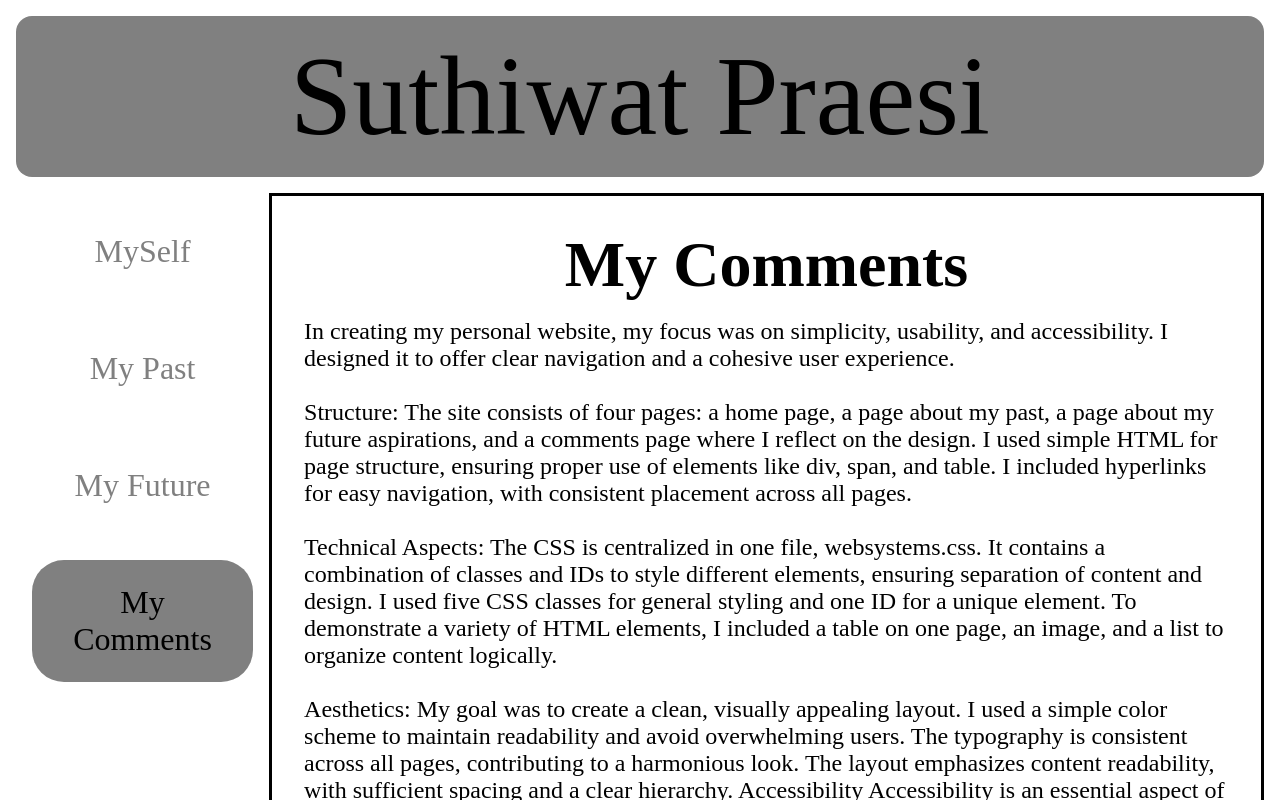
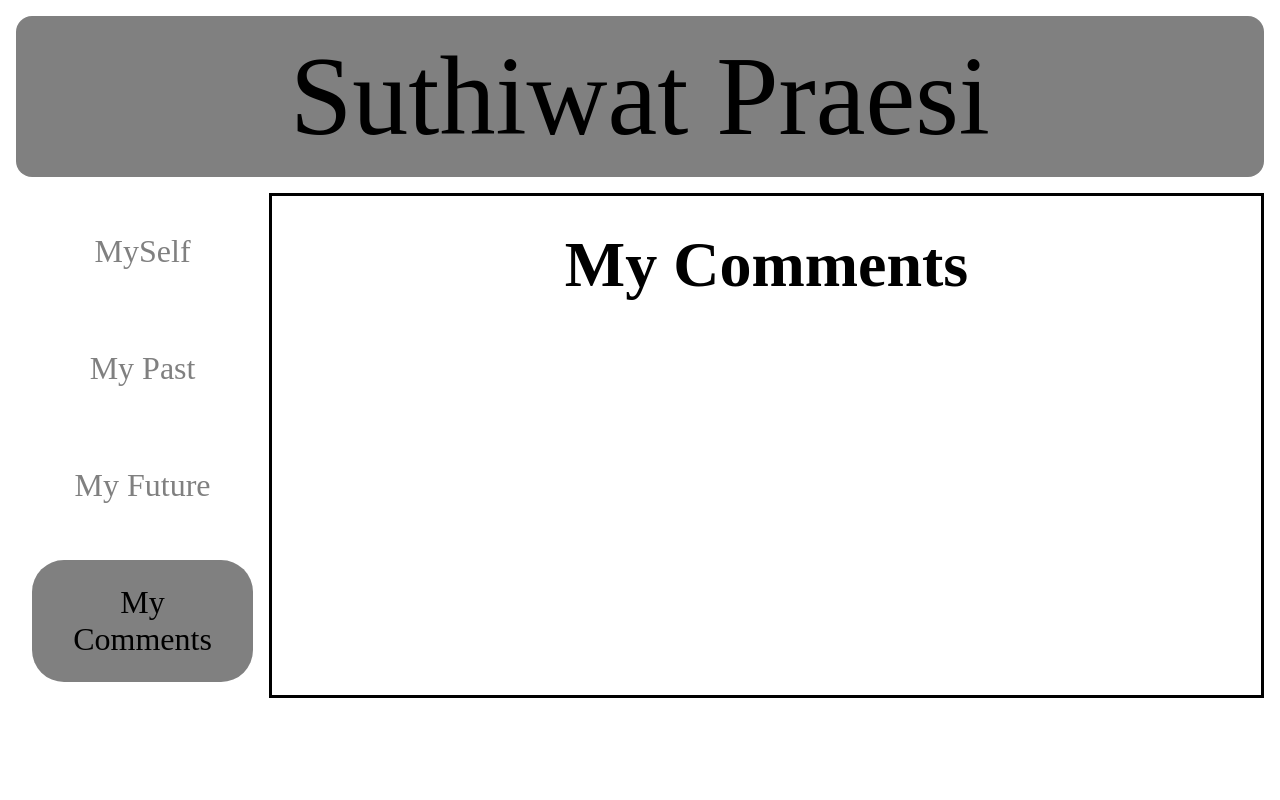
Before and after one commit to simurgh101/31268_suthiwat.github.io, a plain HTML site: page comments.html in a window 1280 px wide. Shown: the top 800 px of the page. Drawn offline with Linux system fonts and the light colour scheme.

Commit message:
Fixing things up

```diff
--- a/comments.html
+++ b/comments.html
@@ -24,30 +24,6 @@
             <div class="container">
                 <h1>My Comments</h1>
                 <p>
-                    In creating my personal website, my focus was on simplicity, usability, and accessibility. I designed it to offer clear navigation and a cohesive user experience.
-<br><br>
-Structure:
-The site consists of four pages: a home page, a page about my past, a page about my future aspirations, and a comments page where I reflect on the design. I used simple HTML for page structure, ensuring proper use of elements like div, span, and table. I included hyperlinks for easy navigation, with consistent placement across all pages.
-<br><br>
-Technical Aspects:
-The CSS is centralized in one file, websystems.css. It contains a combination of classes and IDs to style different elements, ensuring separation of content and design. I used five CSS classes for general styling and one ID for a unique element. To demonstrate a variety of HTML elements, I included a table on one page, an image, and a list to organize content logically.
-<br><br>
-Aesthetics:
-My goal was to create a clean, visually appealing layout. I used a simple color scheme to maintain readability and avoid overwhelming users. The typography is consistent across all pages, contributing to a harmonious look. The layout emphasizes content readability, with sufficient spacing and a clear hierarchy.
-Accessibility
-Accessibility is an essential aspect of web design. To ensure my website is accessible to visually impaired users and compatible with screen readers, I followed these guidelines:
-<br><br>
-Semantic HTML:
-I used semantic HTML tags for clear structure, making it easier for screen readers to understand the content.
-Alt Text for Images: All images include descriptive alt text, allowing users with visual impairments to understand their content.
-Keyboard Navigation: Navigation links are clearly defined, enabling users to move through the website using keyboard controls.
-<br><br>
-Text Contrast:
-I ensured that text has sufficient contrast against the background for readability by those with visual impairments.
-No Javascript Dependence: The website doesn't rely on Javascript, ensuring that users with script blockers or screen readers can still access all content.
-Feel free to adjust the content and add more details about your specific experience and design choices, especially in terms of the CSS styles you used and why. This comment structure should cover the key areas specified in the assignment while providing a comprehensive reflection on your website's design and implementation.
-
-
 
                 </p>
             </div>
```
Also changed, not shown: future.html (+7 -0 lines).
